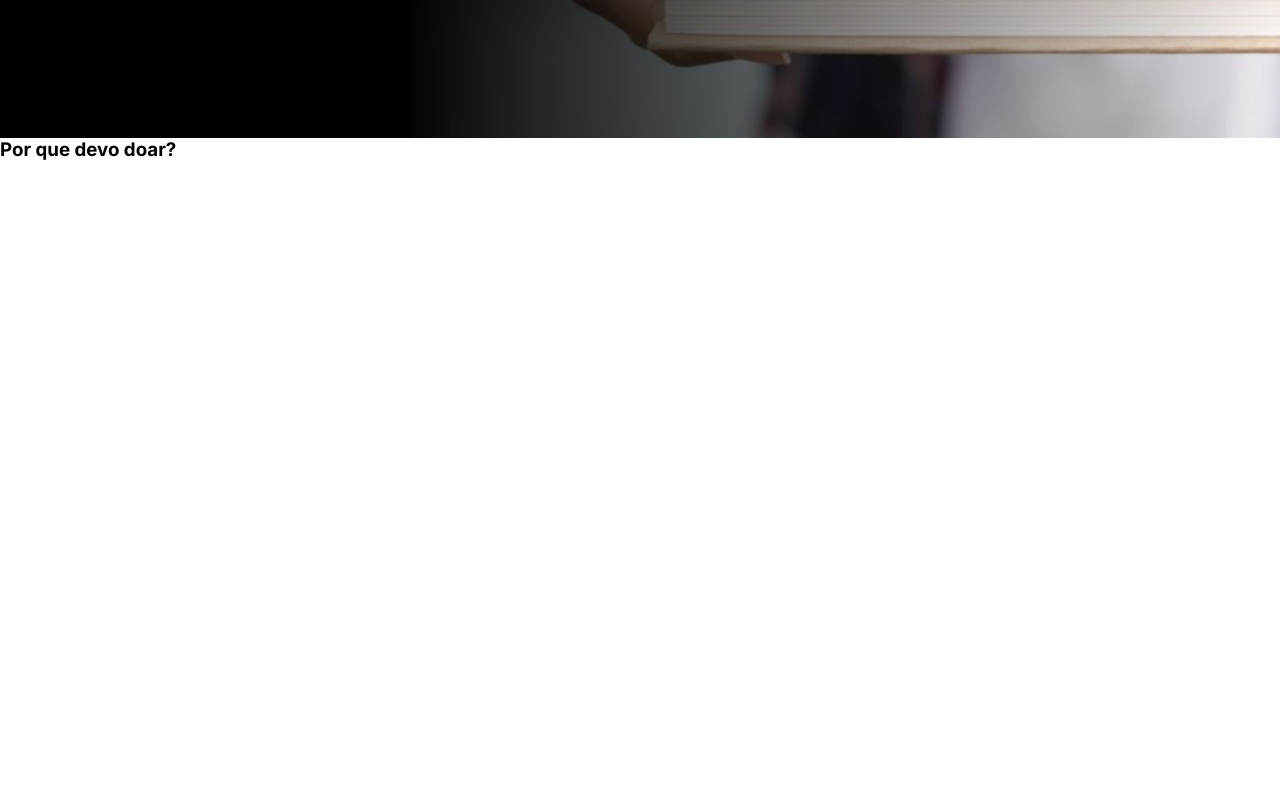
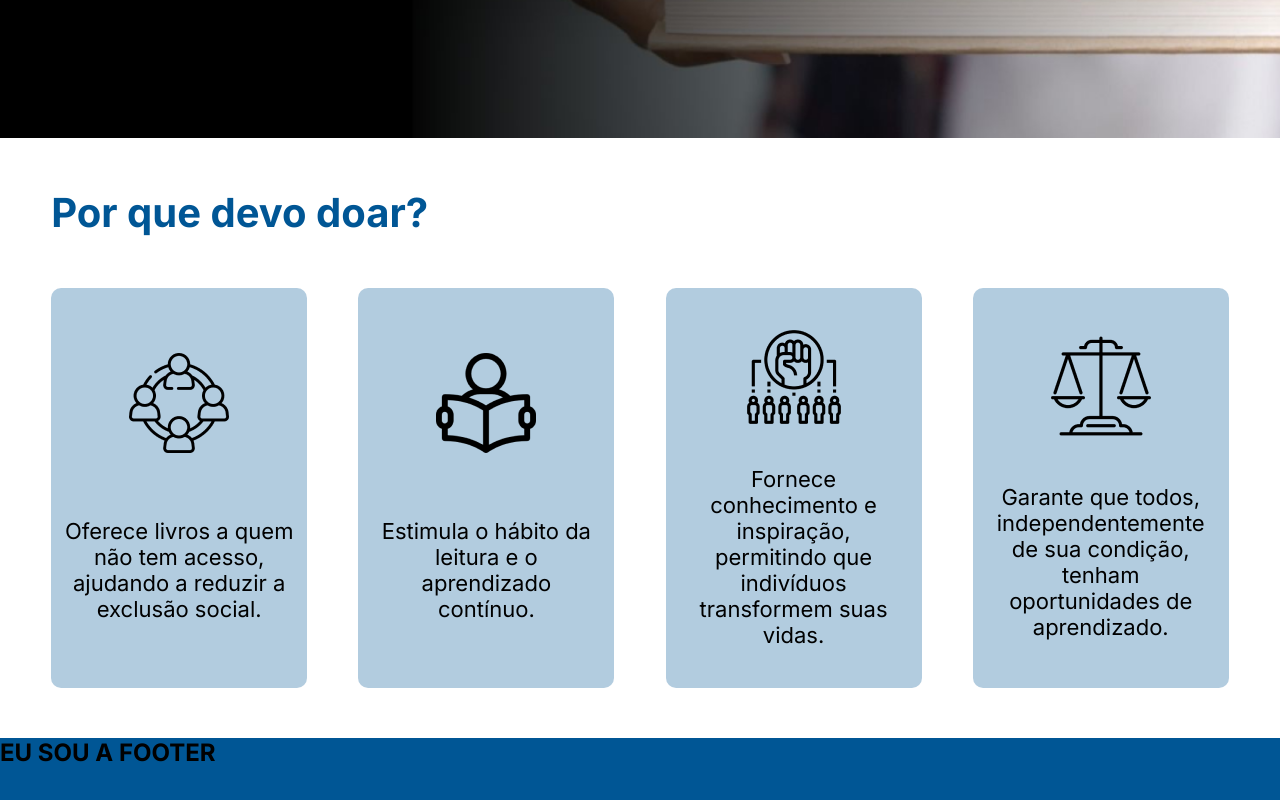
Before and after one commit to JuliaHsantana/DesafioLivros, a React (Vite) app: page / in a window 1280 px wide. Shown: the part 622-1422 px from the top of the page. Before the commit the page ends 800 px from the top, so only its background shows below. Built offline with nearby package versions, Linux system fonts and the light colour scheme.

Commit message:
feat: add new section on inicio

```diff
--- a/src/App.jsx
+++ b/src/App.jsx
@@ -1,8 +1,12 @@
 import Header from './Components/Header/Header'
 import './globalStyle/globalStyle.scss'
+import Footer from './Components/footer/Footer'
 
 export default function App(){
   return(
+    <>
   <Header/>
+  <Footer/>
+     </>
   )
 }
--- /dev/null
+++ b/src/Components/footer/Footer.jsx
@@ -0,0 +1,9 @@
+import s from './footer.module.scss'
+
+export default function Footer(){
+    return(
+        <footer className={s.footer}>
+            <h2>EU SOU A FOOTER</h2>
+        </footer>
+    )
+}
--- /dev/null
+++ b/src/Components/footer/footer.module.scss
@@ -0,0 +1,4 @@
+.footer {
+    background-color: #005695;
+    height: 15vh;
+}
--- a/src/Pages/Inicio/Inicio.jsx
+++ b/src/Pages/Inicio/Inicio.jsx
@@ -1,4 +1,8 @@
 import s from './inicio.module.scss'
+import Oferece from '../../assets/oferece.png'
+import estimula from '../../assets/estimula.png'
+import fornece from '../../assets/fornece.png'
+import garante from '../../assets/garante.png'
 
 export default function Inicio(){
     return(
@@ -7,9 +11,27 @@ export default function Inicio(){
             <h2>VENHA FAZER PARTE DA MAIOR REDE DE DOAÇÃO</h2>
         </section>
 
-        <section>
-            <h3>Por que devo doar?</h3>
-        </section>
-    </main>
+  <section className={s.porqueDoarSection}>
+                <h2>Por que devo doar?</h2>
+                <div className={s.containerCards}>
+                    <section>
+                        <img src={Oferece} alt="Imagem ilustrando círculo social de 4 pessoas" />
+                        <p> Oferece livros a quem não tem acesso, ajudando a reduzir a exclusão social.</p>
+                    </section>
+                    <section>
+                        <img src={estimula} alt="Imagem ilustrando pessoa lendo" />
+                        <p>Estimula o hábito da leitura e o aprendizado contínuo.</p>
+                    </section>
+                    <section>
+                        <img src={fornece} alt="Imagem ilustrando 6 pessoas transformando vidas" />
+                        <p>Fornece conhecimento e inspiração, permitindo que indivíduos transformem suas vidas.</p>
+                    </section>
+                    <section>
+                        <img src={garante} alt="Imagem ilustrando balança que representa igualdade" />
+                        <p>Garante que todos, independentemente de sua condição, tenham oportunidades de aprendizado.</p>
+                    </section>
+                </div>
+            </section>
+        </main>
     )
 }
--- a/src/Pages/Inicio/inicio.module.scss
+++ b/src/Pages/Inicio/inicio.module.scss
@@ -15,3 +15,53 @@
          color: white;
     }
 }
+
+.porqueDoarsection{
+    display: flex;
+    flex-direction: column;
+    justify-content: space-evenly;
+    align-items: center;
+    height: 90vh;
+
+    h3{
+        font-size: 40px;
+        color: #005695;
+        width: 92%;
+
+    }
+}
+.porqueDoarSection {
+    display: flex;
+    flex-direction: column;
+    justify-content: space-evenly;
+    align-items: center;
+    height: 75vh;
+
+    h2 {
+        font-size: 40px;
+        color: #005695;
+        width: 92%;
+    }
+}
+
+.containerCards {
+    display: flex;
+    height: 50vh;
+    justify-content: space-evenly;
+
+    section {
+        background-color: #0157944D;
+        width: 20%;
+        display: flex;
+        flex-direction: column;
+        align-items: center;
+        justify-content: space-evenly;
+        border-radius: 10px;
+
+        p {
+            font-size: 22px;
+            text-align: center;
+            width: 90%;
+        }
+    }
+}
```
